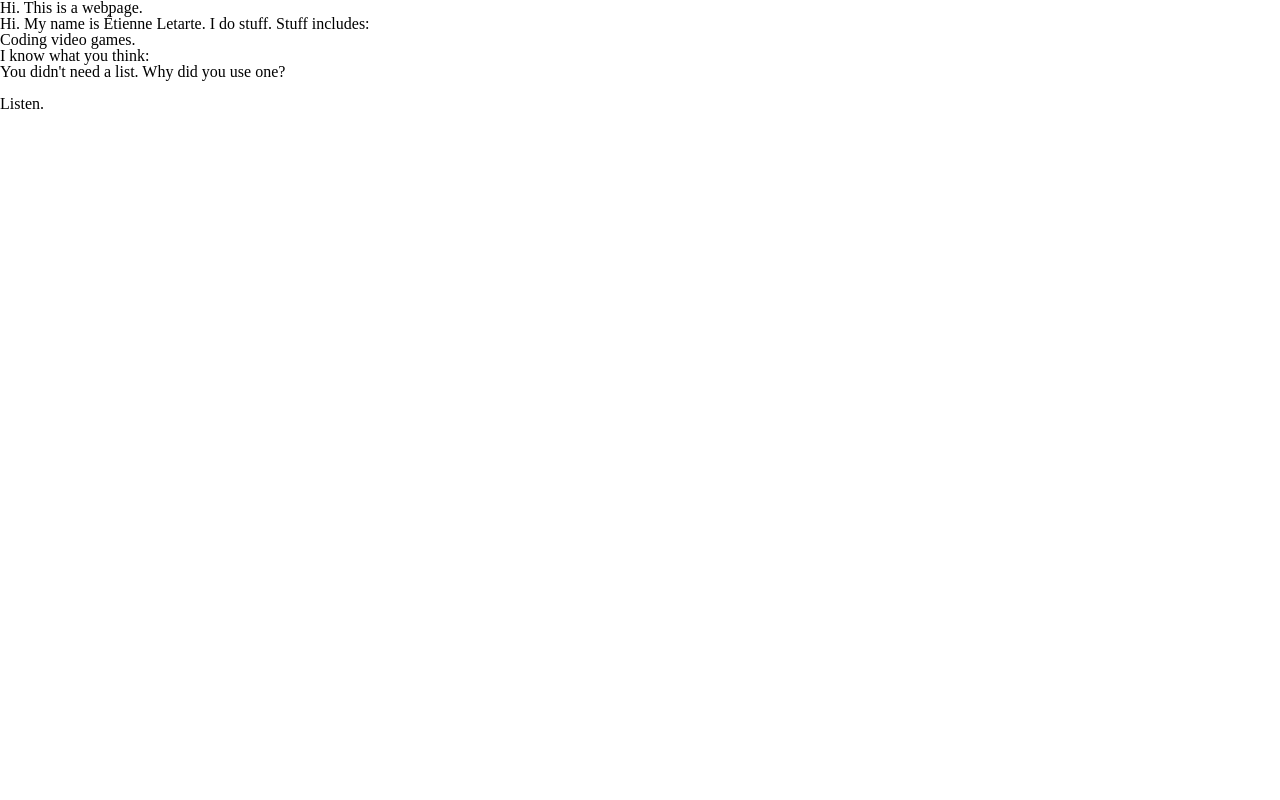
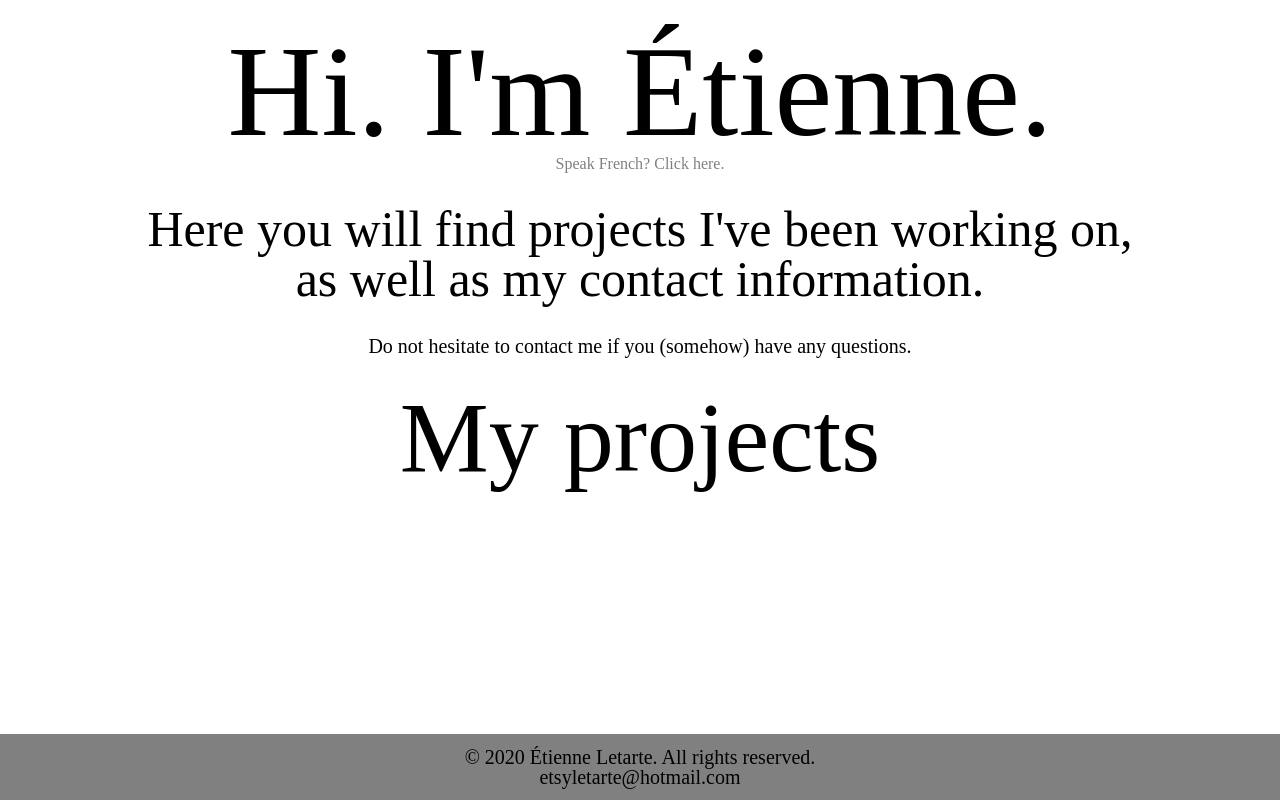
Before and after one commit to EtsyLeGrand/EtsyLeGrand, a plain HTML site: page index.html in a window 1280 px wide. Drawn offline with Linux system fonts and the light colour scheme.

Commit message:
Raw content

```diff
--- a/index.html
+++ b/index.html
@@ -7,16 +7,19 @@
     </head>
 <body>
 	<div class="container">
-		<h1>Hi. This is a webpage.</h1>
-		<p>Hi. My name is Étienne Letarte. I do stuff. Stuff includes:</p>
-		<ul>
-			<li>Coding video games.</li>
-			<li></li>
-		</ul>
-		<h4>I know what you think:</h4>
-		<p>You didn't need a list. Why did you use one?</p>
-		<br/>
-		<p>Listen.</p>
+		<h1 class="center">Hi. I'm Étienne.</h1>
+		<small class="center">Speak French? Click <a href="#">here</a>.</small><br/><br/>
+		<h3 class="center">Here you will find projects I've been working on, as well as my contact information.</h3><br/><br/>
+		<p class="center">Do not hesitate to contact me if you (somehow) have any questions.</p><br/><br/>
+
+		<h2 class="center">My projects</h2>
+
 	</div>
+	<footer>
+		<p>© 2020 Étienne Letarte. All rights reserved.</p>
+  		<p><a href="mailto:etsyletarte@hotmail.com">etsyletarte@hotmail.com</a></p>
+
+
+	</footer>
 </body>
 </html>
--- a/style.css
+++ b/style.css
@@ -40,3 +40,50 @@ table {
 	border-collapse: collapse;
 	border-spacing: 0;
 }
+a {
+	text-decoration: none;
+	color: inherit;
+}
+/* FIN DU CSS RESET */
+
+.container {
+
+	margin: 2% 10%
+}
+
+.center {
+	display: block;
+	text-align: center;
+}
+
+p {
+	font-size: 20px;
+}
+
+h1 {
+	font-size: 130px;
+}
+
+h2 {
+	font-size: 100px;
+}
+
+h3 {
+	font-size: 50px;
+}
+
+small {
+	color: gray;
+}
+
+footer {
+	padding-top: 1%;
+	padding-bottom: 1%;
+	text-align: center;
+	position: fixed;
+	left: 0;
+	bottom: 0;
+	width: 100%;
+	text-align: center;
+	background-color: gray;
+}
```
